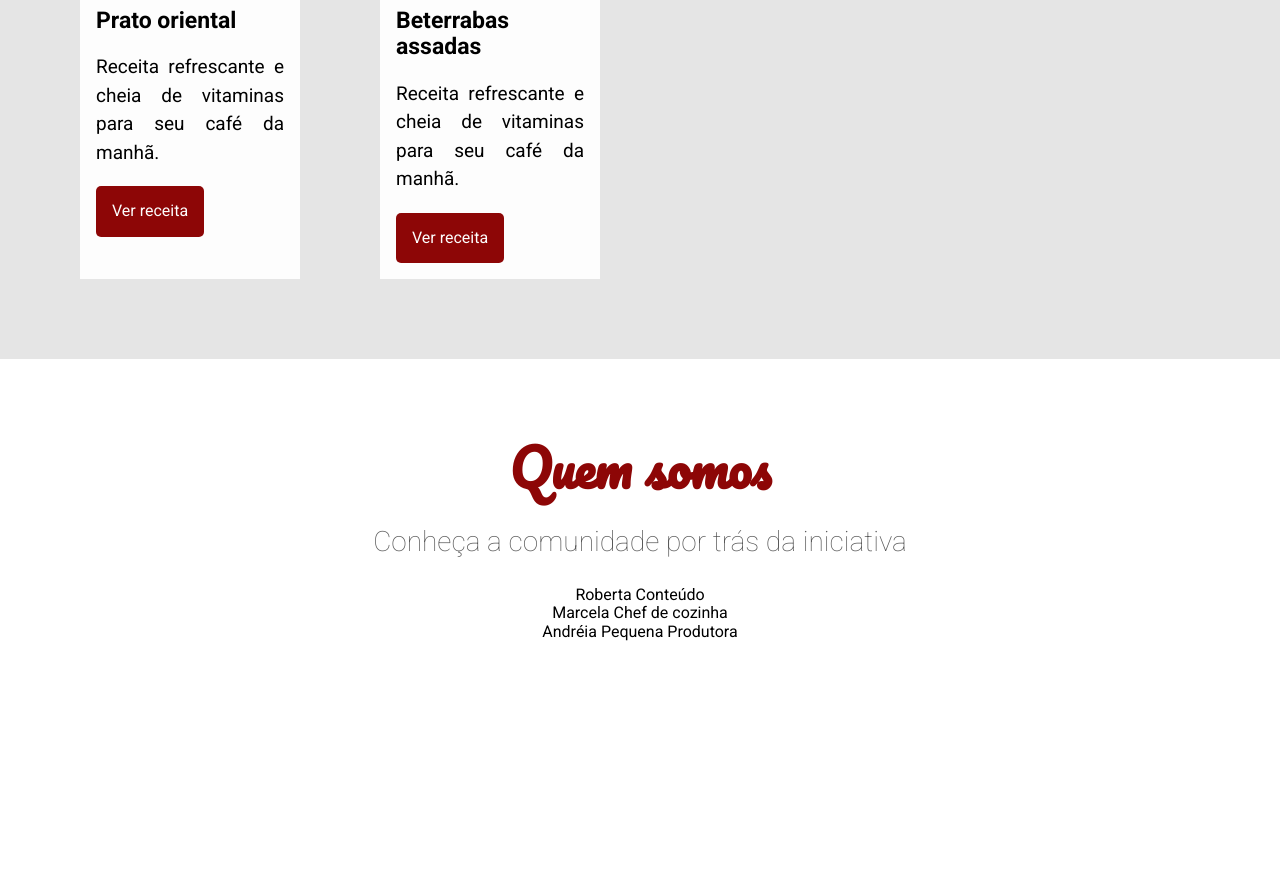
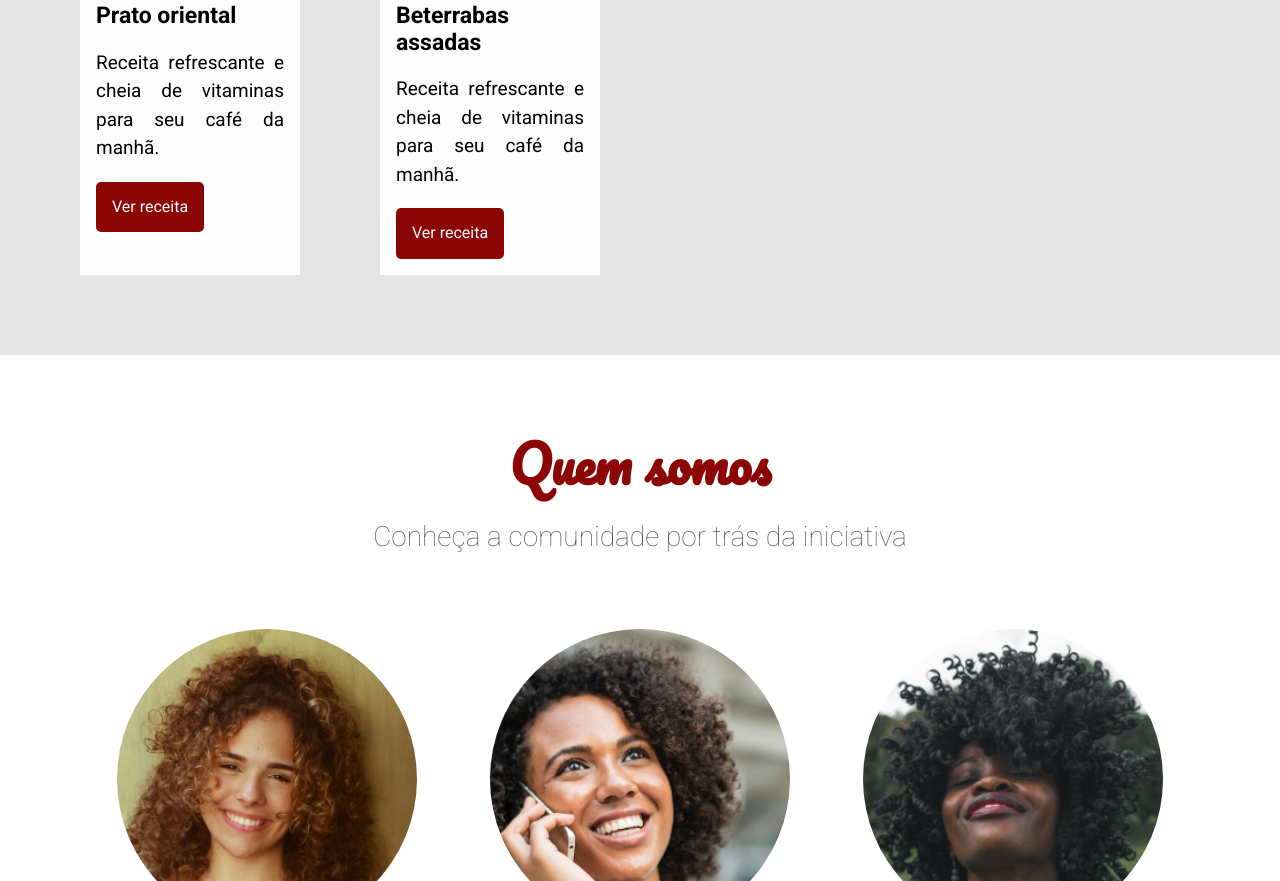
Before and after one commit to paulovieiraa/estudos-alura, a plain HTML site: page Atomic Design - Arquitetura Css/index.html in a window 1280 px wide. Shown: the part 1919-2800 px from the top of the page. Before the commit the page ends 2640 px from the top, so only its background shows below. Drawn offline with Linux system fonts and the light colour scheme.

Commit message:
quem somos - pessoas

```diff
--- a/Atomic Design - Arquitetura Css/assets/css/banner/banner-imagem.css
+++ b/Atomic Design - Arquitetura Css/assets/css/banner/banner-imagem.css
@@ -1,4 +1,9 @@
 .banner__imagem{
+    /* background-image: url('../../img/banner.jpg');
+    background-position: center;
+    background-repeat: no-repeat;
+    background-size: cover;  */
+    background: url('../../img/banner.jpg') no-repeat center / cover;
     height: calc(100vh - 72px);
     width: 100%;
 }
--- /dev/null
+++ b/Atomic Design - Arquitetura Css/assets/css/pessoa/pessoa-funcao.css
@@ -0,0 +1,5 @@
+.pessoa__funcao {
+    color: #595959;
+    font-size: 1.25rem;
+    text-transform: lowercase;
+}
--- /dev/null
+++ b/Atomic Design - Arquitetura Css/assets/css/pessoa/pessoa-imagem.css
@@ -0,0 +1,21 @@
+.pessoa__imagem {
+    background-position: center;
+    background-repeat: no-repeat;
+    background-size: cover;
+    border-radius: 100%;
+    height: 300px;
+    margin: 0 auto;
+    width: 300px;
+}
+
+.pessoa__imagem--roberta {
+    background-image: url('../../img/pessoas/roberta.jpg');
+}
+
+.pessoa__imagem--marcela {
+    background-image: url('../../img/pessoas/marcela.jpg');
+}
+
+.pessoa__imagem--andreia {
+    background-image: url('../../img/pessoas/andreia.jpg');
+}
--- /dev/null
+++ b/Atomic Design - Arquitetura Css/assets/css/pessoa/pessoa-nome.css
@@ -0,0 +1,6 @@
+.pessoa__nome {
+    color: #8d0606;
+    font-family: Pacifico, cursive;
+    font-size: 2rem;
+    margin: 1rem 0;
+}
--- /dev/null
+++ b/Atomic Design - Arquitetura Css/assets/css/pessoa/pessoa.css
@@ -0,0 +1,4 @@
+.pessoa {
+    display: flex;
+    flex-direction: column;
+}
--- /dev/null
+++ b/Atomic Design - Arquitetura Css/assets/css/pessoas.css
@@ -0,0 +1,5 @@
+.pessoas {
+    display: flex;
+    justify-content: space-around;
+    padding-top: 3rem;
+}
--- a/Atomic Design - Arquitetura Css/assets/css/quem-somos/quem-somos-descricao.css
+++ b/Atomic Design - Arquitetura Css/assets/css/quem-somos/quem-somos-descricao.css
@@ -1,5 +1,5 @@
 .quem-somos__descricao{
+    color: #595959;
+    font-size: 1.75rem;
     font-weight: 100;
-    font-size: 1.75rem;
-    color: #595959;
 }
--- a/Atomic Design - Arquitetura Css/assets/css/quem-somos/quem-somos-titulo.css
+++ b/Atomic Design - Arquitetura Css/assets/css/quem-somos/quem-somos-titulo.css
@@ -1,7 +1,6 @@
 .quem-somos__titulo {
+    color: #8d0606;
+    font-family: Pacifico, cursive;
+    font-size: 3.1875rem;
     margin-bottom: 1rem;
-    color: #8d0606;
-    font-size: 3.1875rem;
-    font-family: Pacifico, cursive;
-
 }
--- a/Atomic Design - Arquitetura Css/assets/css/quem-somos/quem-somos.css
+++ b/Atomic Design - Arquitetura Css/assets/css/quem-somos/quem-somos.css
@@ -1,4 +1,4 @@
 .quem-somos{
+    padding: 5rem;
     text-align: center;
-    padding: 5rem;
 }
--- a/Atomic Design - Arquitetura Css/index.html
+++ b/Atomic Design - Arquitetura Css/index.html
@@ -26,9 +26,14 @@
     <link href="./assets/css/receita/receita-descricao.css" rel="stylesheet" />
     <link href="./assets/css/receita/receita-imagem.css" rel="stylesheet" />
     <link href="./assets/css/receita/receita-titulo.css" rel="stylesheet" />
-    <link href="./assets/css/quem-somos/quem-somos.css" rel="stylesheet"/>
-    <link href="./assets/css/quem-somos/quem-somos-descricao.css" rel="stylesheet"/>
-    <link href="./assets/css/quem-somos/quem-somos-titulo.css" rel="stylesheet"/>
+    <link href="./assets/css/quem-somos/quem-somos.css" rel="stylesheet" />
+    <link href="./assets/css/quem-somos/quem-somos-descricao.css" rel="stylesheet" />
+    <link href="./assets/css/quem-somos/quem-somos-titulo.css" rel="stylesheet" />
+    <link href="./assets/css/pessoas.css" rel="stylesheet" />
+    <link href="./assets/css/pessoa/pessoa.css" rel="stylesheet" />
+    <link href="./assets/css/pessoa/pessoa-funcao.css" rel="stylesheet" />
+    <link href="./assets/css/pessoa/pessoa-nome.css" rel="stylesheet" />
+    <link href="./assets/css/pessoa/pessoa-imagem.css" rel="stylesheet" />
 </head>
 
 <body>
@@ -46,7 +51,7 @@
     </header>
 
     <section class="banner">
-        <img class="banner__imagem" src="./assets/img/banner.jpg">
+        <div class="banner__imagem" src="./assets/img/banner.jpg"></div>
         <h2 class="banner__titulo">Reaproveite melhor os alimentos!</h2>
     </section>
 
```
